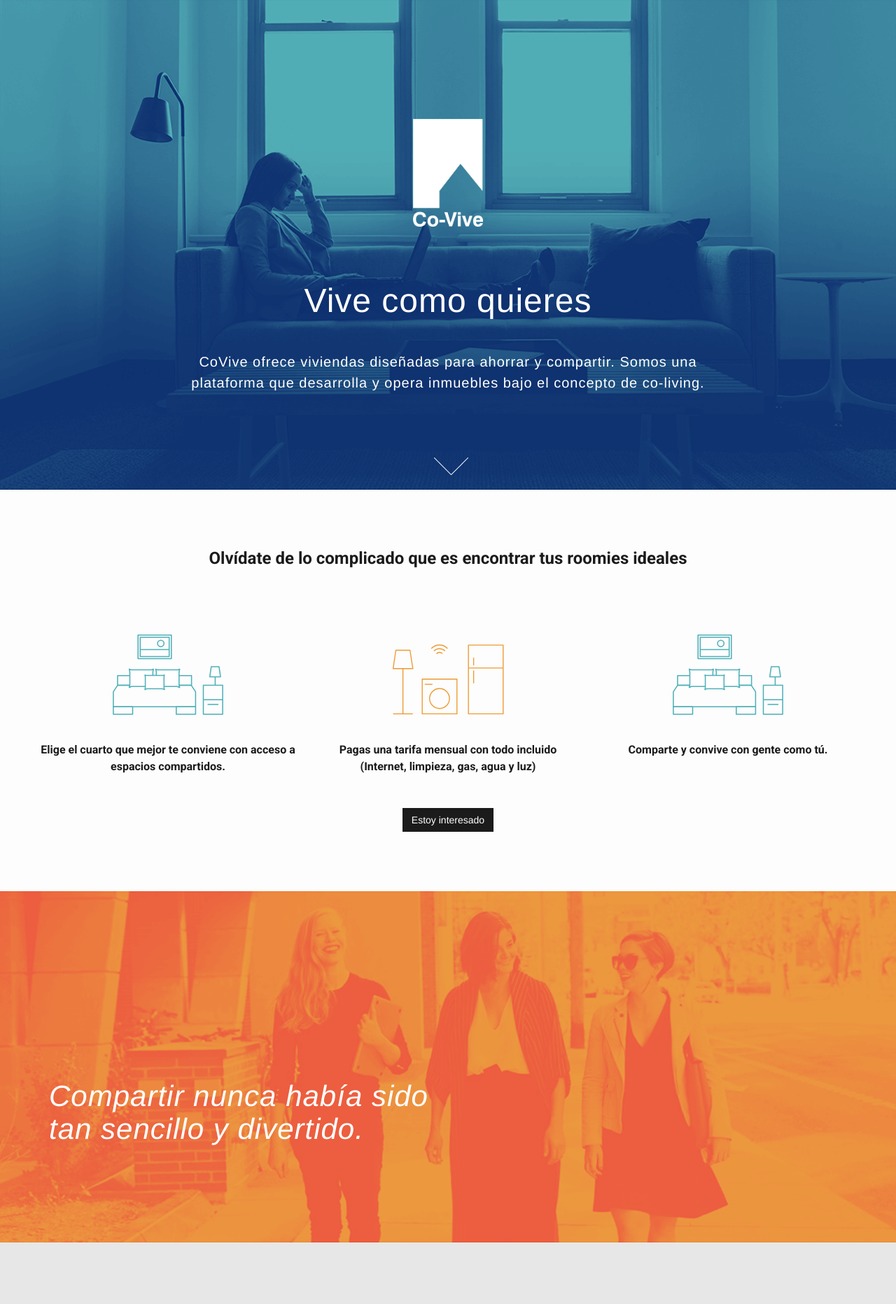
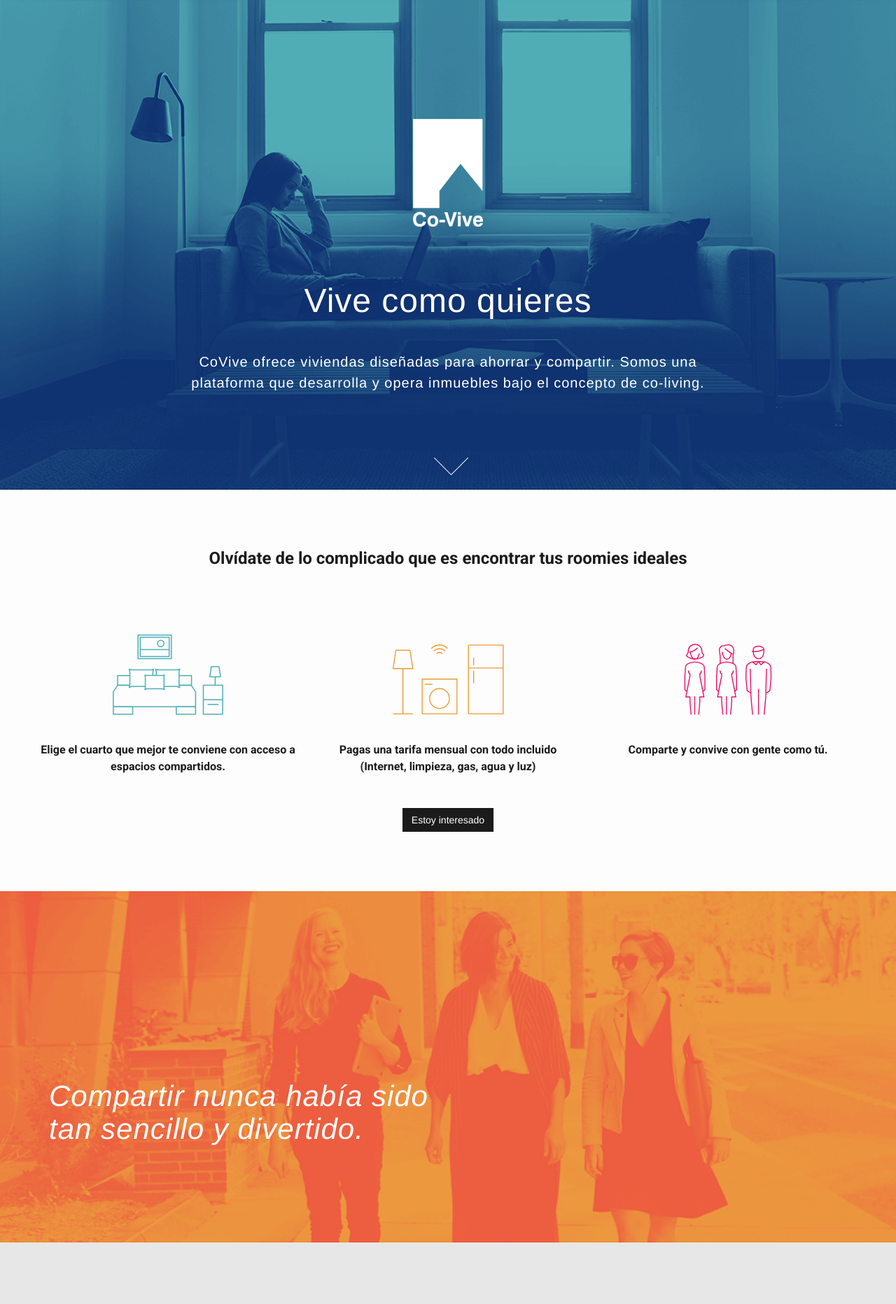
Before and after one commit to innku/covive-infosite, a Jekyll site: the page built from index.html, in a window 1280 px wide. Shown: the top 1864 px of the page at 70% size. Built offline with Jekyll 4.4.1, drawn with Linux system fonts in a browser that asks for light colours; nearby versions of some CDN libraries.

Commit message:
Ajustes de imagenes

```diff
--- a/index.html
+++ b/index.html
@@ -41,7 +41,7 @@ id: Home
       <p>Pagas una tarifa mensual con todo incluido (Internet, limpieza, gas, agua y luz)</p>
     </div>
     <div class="col-md-4 text-center">
-      <img src="images/cuarto.svg">
+      <img src="images/roomies.svg">
       <p>Comparte y convive con gente como tú. </p>
     </div>
     <div class="col-md-12 text-center">
```
